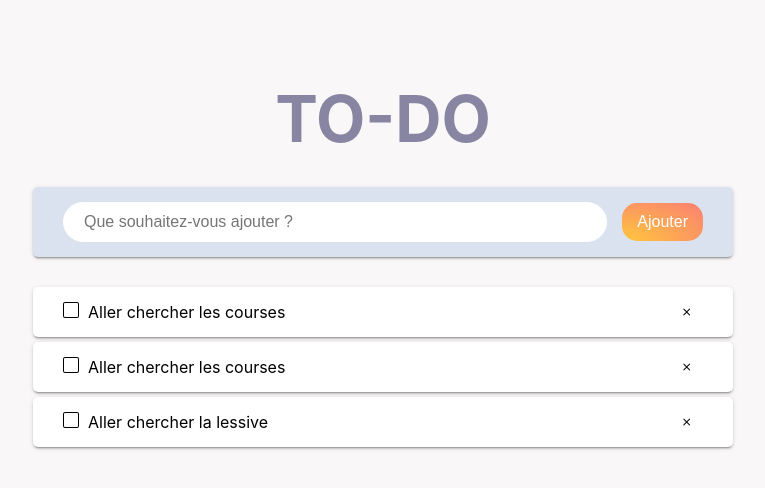
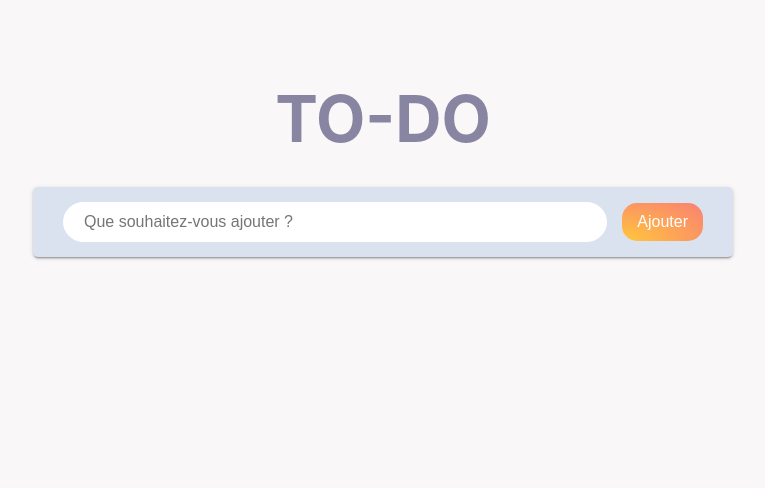
Before and after one commit to laulia55600/todo-react, a React (Create React App) app: page / in a window 1280 px wide. Shown: the top 488 px of the page, without its empty margins (257-1022 px from the left). Built offline with nearby package versions, Linux system fonts and the light colour scheme.

Commit message:
gerer ajout nouvelle tâches

```diff
--- a/src/components/Task/Task.js
+++ b/src/components/Task/Task.js
@@ -6,8 +6,8 @@ function Task(props) {
     return(
         <div className={classes.task}>
             {props.done ?
-                <div className={classes.content}>
-                    <svg xmlns="http://www.w3.org/2000/svg" width="16" height="16" fill="currentColor" viewBox="0 0 16 16" onClick={props.changeDone} >
+                <div className={classes.content} onClick={props.changeDone} >
+                    <svg xmlns="http://www.w3.org/2000/svg" width="16" height="16" fill="currentColor" viewBox="0 0 16 16" >
                     <path d="M14 1a1 1 0 0 1 1 1v12a1 1 0 0 1-1 1H2a1 1 0 0 1-1-1V2a1 1 0 0 1 1-1h12zM2 0a2 2 0 0 0-2 2v12a2 2 0 0 0 2 2h12a2 2 0 0 0 2-2V2a2 2 0 0 0-2-2H2z"/>
                     <path d="M10.97 4.97a.75.75 0 0 1 1.071 1.05l-3.992 4.99a.75.75 0 0 1-1.08.02L4.324 8.384a.75.75 0 1 1 1.06-1.06l2.094 2.093 3.473-4.425a.235.235 0 0 1 .02-.022z"/>
                     </svg>
@@ -19,8 +19,8 @@ function Task(props) {
                     </svg>
                 </div>
             :
-                <div className={classes.content}>
-                    <svg xmlns="http://www.w3.org/2000/svg" width="16" height="16" fill="currentColor" viewBox="0 0 16 16" onClick={props.changeDone}>
+                <div className={classes.content} onClick={props.changeDone} >
+                    <svg xmlns="http://www.w3.org/2000/svg" width="16" height="16" fill="currentColor" viewBox="0 0 16 16" >
                         <path d="M14 1a1 1 0 0 1 1 1v12a1 1 0 0 1-1 1H2a1 1 0 0 1-1-1V2a1 1 0 0 1 1-1h12zM2 0a2 2 0 0 0-2 2v12a2 2 0 0 0 2 2h12a2 2 0 0 0 2-2V2a2 2 0 0 0-2-2H2z"/>
                     </svg>
                     {props.content}
--- a/src/containers/App/App.js
+++ b/src/containers/App/App.js
@@ -4,17 +4,11 @@ import Task from '../../components/Task/Task';
 
 function App() {
 
-  //state
-  const [tasks, setTasks] = useState([
-    {content: 'Aller chercher les courses',
-      done: false},
-    {content: 'Aller chercher les courses',
-      done: false},
-    {content: 'Aller chercher la lessive',
-      done: false},
-  ]);
+  //states
+  const [tasks, setTasks] = useState([]);
+  const [input, setInput] = useState('');
 
-  //méthodes
+  //Fonctions
   const removedClickedHandler = index => {
     const newsTasks = [...tasks];
     newsTasks.splice(index, 1);
@@ -27,8 +21,21 @@ function App() {
     setTasks(newsTasks);
   }
 
+  const submittedTaskHandler = event => {
+    //bloquer l'êvenement par defaut:l'envoi du formulaire
+    event.preventDefault();
 
+    const newTask = {
+      content: input,
+      done: false
+    }
+    setTasks([...tasks, newTask]);
+    setInput('');
+  }
 
+  const changedFormHandler = event => {
+    setInput(event.target.value);
+  }
 
   //variables pour lister les taches dynamiquements
   let tasksDisplayed = tasks.map((task, index) => (
@@ -48,8 +55,12 @@ function App() {
       </header>
 
       <div className={classes.add}>
-        <form>
-          <input type="text" placeholder="Que souhaitez-vous ajouter ?" />
+        <form onSubmit={(e) => submittedTaskHandler(e)}>
+          <input
+          type="text"
+          value={input}
+          onChange={(e) => changedFormHandler(e)}
+          placeholder="Que souhaitez-vous ajouter ?" />
           <button type="submit">
             Ajouter
           </button>
```
